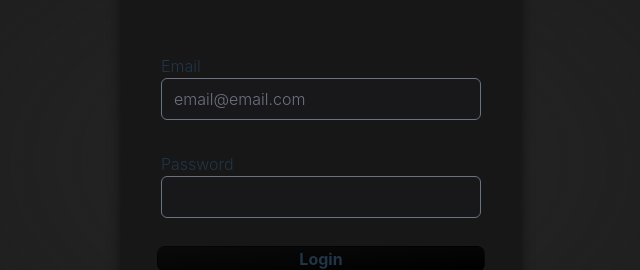
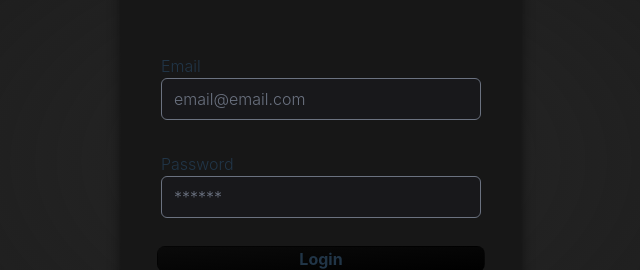
Before and after one commit to duartqx/ttgowebddv2, a React (Vite) app in the folder internal/presentation/react/: page /login in a window 1280 px wide. Shown: the part 239-509 px from the top of the page, without its empty margins (319-959 px from the left). Built offline with nearby package versions, Linux system fonts and the light colour scheme; the HTML template or start-up script is replaced by a standard one.

Commit message:
removed inputId from <Input /> and made inputType optional

```diff
--- a/internal/presentation/react/src/components/elements/Input.tsx
+++ b/internal/presentation/react/src/components/elements/Input.tsx
@@ -2,27 +2,24 @@ import React from "react";
 
 type InputProps = {
     label: string;
-    inputType: string;
-    inputId: string;
-    onChangeHandler?: React.ChangeEventHandler;
+    inputType?: string;
     placeholder?: string;
     isDisabled?: Boolean;
+    onChangeHandler?: React.ChangeEventHandler;
 };
 
 export default function Input({
     label,
-    inputId,
     inputType,
-    onChangeHandler,
     placeholder,
     isDisabled,
+    onChangeHandler,
 }: InputProps) {
     return (
         <div className="flex flex-col p-4 font-light">
-            <label htmlFor={inputId}>{label}</label>
+            <label>{label}</label>
             <input
-                id={inputId}
-                type={inputType}
+                type={inputType || "text"}
                 placeholder={placeholder || ""}
                 disabled={Boolean(isDisabled)}
                 onChange={onChangeHandler}
--- a/internal/presentation/react/src/components/elements/Select.tsx
+++ b/internal/presentation/react/src/components/elements/Select.tsx
@@ -4,15 +4,13 @@ type Option = {
 };
 
 type SelectProps = {
-    id?: string;
     options: Option[];
     onChangeHandler?: React.ChangeEventHandler;
 };
 
-export default function Select({ id, options, onChangeHandler }: SelectProps) {
+export default function Select({ options, onChangeHandler }: SelectProps) {
     return (
         <select
-            id={id}
             onChange={onChangeHandler}
             className="
                 bg-zinc-900 rounded-md w-full
--- a/internal/presentation/react/src/components/elements/TextAreaInput.tsx
+++ b/internal/presentation/react/src/components/elements/TextAreaInput.tsx
@@ -3,21 +3,18 @@ import React from "react";
 type InputProps = {
     label: string;
     rows: number;
-    inputId: string;
     onChangeHandler?: React.ChangeEventHandler;
 };
 
 export default function TextAreaInput({
     label,
     rows,
-    inputId,
     onChangeHandler,
 }: InputProps) {
     return (
         <div className="flex flex-col p-4 font-light">
-            <label htmlFor={inputId}>{label}</label>
+            <label>{label}</label>
             <textarea
-                id={inputId}
                 rows={rows}
                 onChange={onChangeHandler}
                 className="
--- a/internal/presentation/react/src/components/tasks/CreateTaskForm.tsx
+++ b/internal/presentation/react/src/components/tasks/CreateTaskForm.tsx
@@ -48,8 +48,6 @@ export default function CreateTaskForm({
         <form onSubmit={submitHandler} autoComplete="off">
             <Input
                 label="Tag"
-                inputType="text"
-                inputId="create_task__tag"
                 onChangeHandler={(e: React.ChangeEvent<HTMLInputElement>) =>
                     setTag(e.target.value)
                 }
@@ -57,7 +55,6 @@ export default function CreateTaskForm({
             <Input
                 label="Sprint"
                 inputType="number"
-                inputId="create_task__sprint"
                 onChangeHandler={(e: React.ChangeEvent<HTMLInputElement>) =>
                     setSprint(Number(e.target.value))
                 }
@@ -65,7 +62,6 @@ export default function CreateTaskForm({
             <TextAreaInput
                 label="Description"
                 rows={4}
-                inputId="create_task__description"
                 onChangeHandler={(e: React.ChangeEvent<HTMLInputElement>) =>
                     setDescription(e.target.value)
                 }
@@ -73,7 +69,6 @@ export default function CreateTaskForm({
             <div className="p-4 font-light">
                 <label>Completed</label>
                 <Select
-                    id="create_task__completed"
                     onChangeHandler={(e: React.ChangeEvent<HTMLInputElement>) =>
                         setCompleted(Number(e.target.value))
                     }
--- a/internal/presentation/react/src/components/tasks/FilterTasksForm.tsx
+++ b/internal/presentation/react/src/components/tasks/FilterTasksForm.tsx
@@ -108,7 +108,6 @@ export default function FilterTasksForm({ setTaskFilter }: FilterTaskProps) {
                 <Input
                     inputType="date"
                     label="Start At"
-                    inputId="filter__start_at"
                     onChangeHandler={(e: React.ChangeEvent<HTMLInputElement>) =>
                         setStartAt(e.target.value)
                     }
@@ -117,7 +116,6 @@ export default function FilterTasksForm({ setTaskFilter }: FilterTaskProps) {
                 <Input
                     inputType="date"
                     label="End At"
-                    inputId="filter__end_at"
                     onChangeHandler={(e: React.ChangeEvent<HTMLInputElement>) =>
                         setEndAt(e.target.value)
                     }
--- a/internal/presentation/react/src/pages/Login.tsx
+++ b/internal/presentation/react/src/pages/Login.tsx
@@ -46,7 +46,6 @@ export default function Login() {
             >
                 <Input
                     label="Email"
-                    inputId="login__email"
                     inputType="email"
                     placeholder="email@email.com"
                     isDisabled={isLoading}
@@ -56,8 +55,8 @@ export default function Login() {
                 />
                 <Input
                     label="Password"
-                    inputId="login__password"
                     inputType="password"
+                    placeholder="******"
                     isDisabled={isLoading}
                     onChangeHandler={(e: React.ChangeEvent<HTMLInputElement>) =>
                         setPassword(e.target.value)
```
